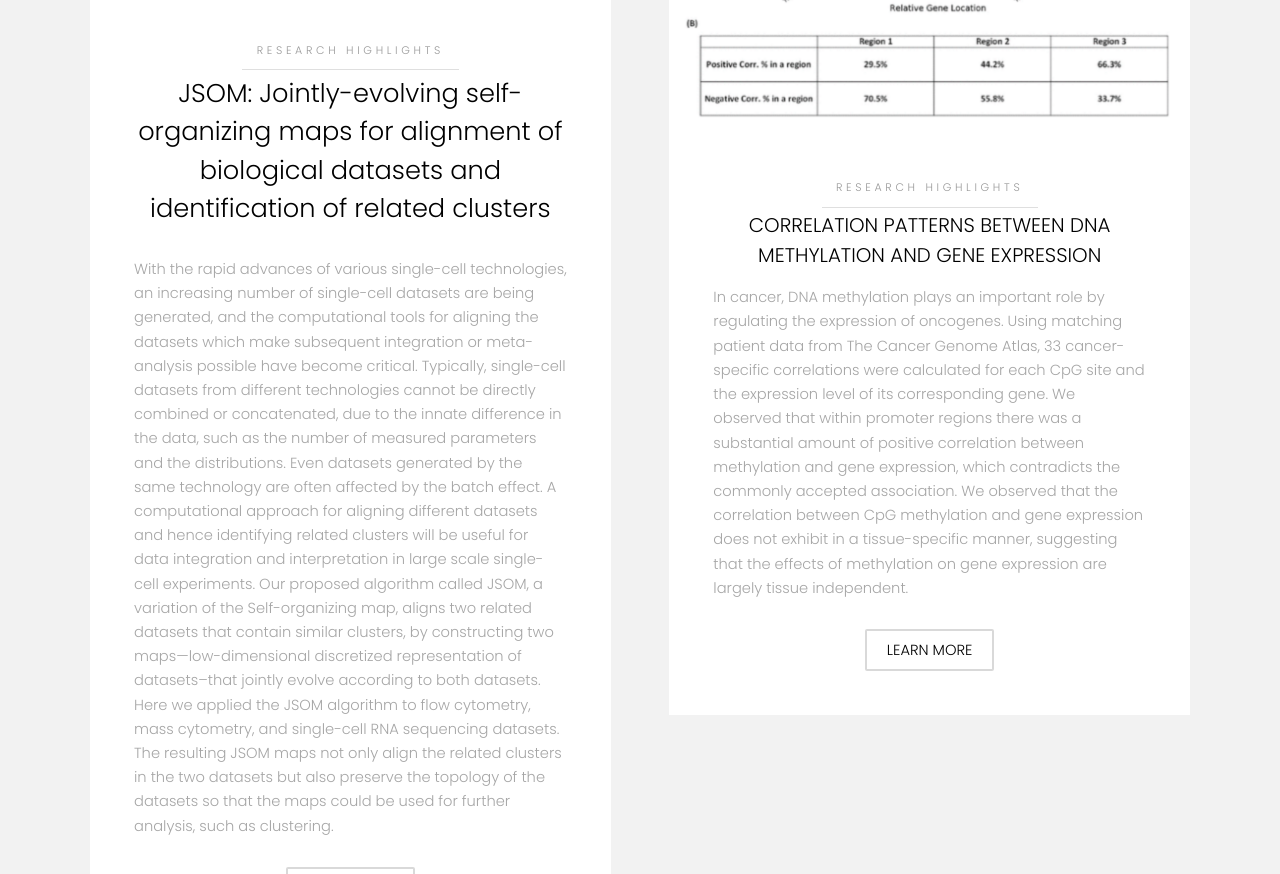
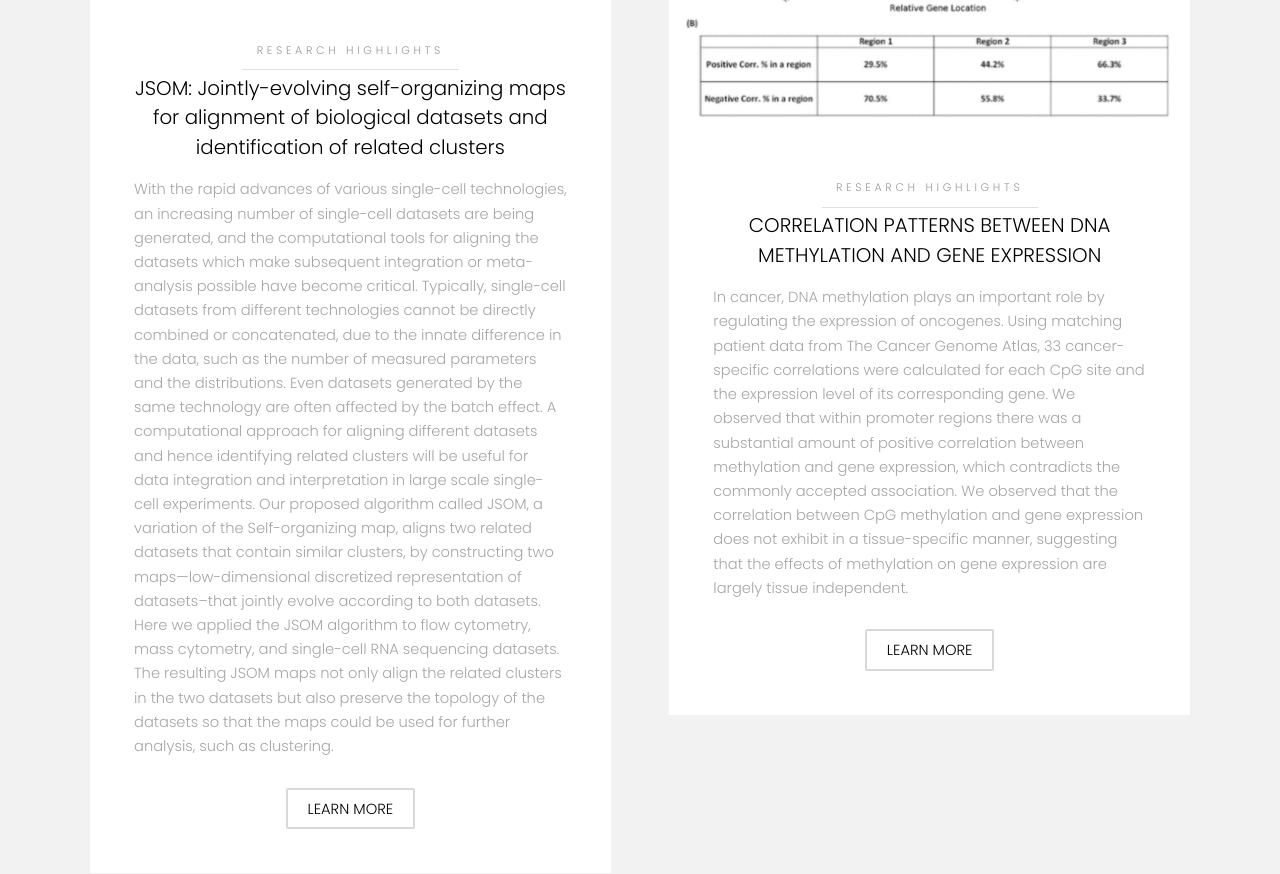
Before and after one commit to hlim2033/hlim2033.github.io, a plain HTML site: page index.html in a window 1280 px wide. Shown: the part 1813-2687 px from the top of the page. Drawn offline with Linux system fonts and the light colour scheme.

Commit message:
Add files via upload

```diff
--- a/index.html
+++ b/index.html
@@ -123,7 +123,7 @@
 								<div class="content">
 									<header class="align-center">
 										<p>RESEARCH HIGHLIGHTS</p>
-										<h2>JSOM: Jointly-evolving self-organizing maps for alignment of biological datasets and identification of related clusters</h2>
+										<h3>JSOM: Jointly-evolving self-organizing maps for alignment of biological datasets and identification of related clusters</h3>
 									</header>
 									<p> With the rapid advances of various single-cell technologies, an increasing number of single-cell datasets are being generated, and the computational tools for aligning the datasets which make subsequent integration or meta-analysis possible have become critical. Typically, single-cell datasets from different technologies cannot be directly combined or concatenated, due to the innate difference in the data, such as the number of measured parameters and the distributions. Even datasets generated by the same technology are often affected by the batch effect. A computational approach for aligning different datasets and hence identifying related clusters will be useful for data integration and interpretation in large scale single-cell experiments. Our proposed algorithm called JSOM, a variation of the Self-organizing map, aligns two related datasets that contain similar clusters, by constructing two maps—low-dimensional discretized representation of datasets–that jointly evolve according to both datasets. Here we applied the JSOM algorithm to flow cytometry, mass cytometry, and single-cell RNA sequencing datasets. The resulting JSOM maps not only align the related clusters in the two datasets but also preserve the topology of the datasets so that the maps could be used for further analysis, such as clustering. </p>
 									<footer class="align-center">
```
